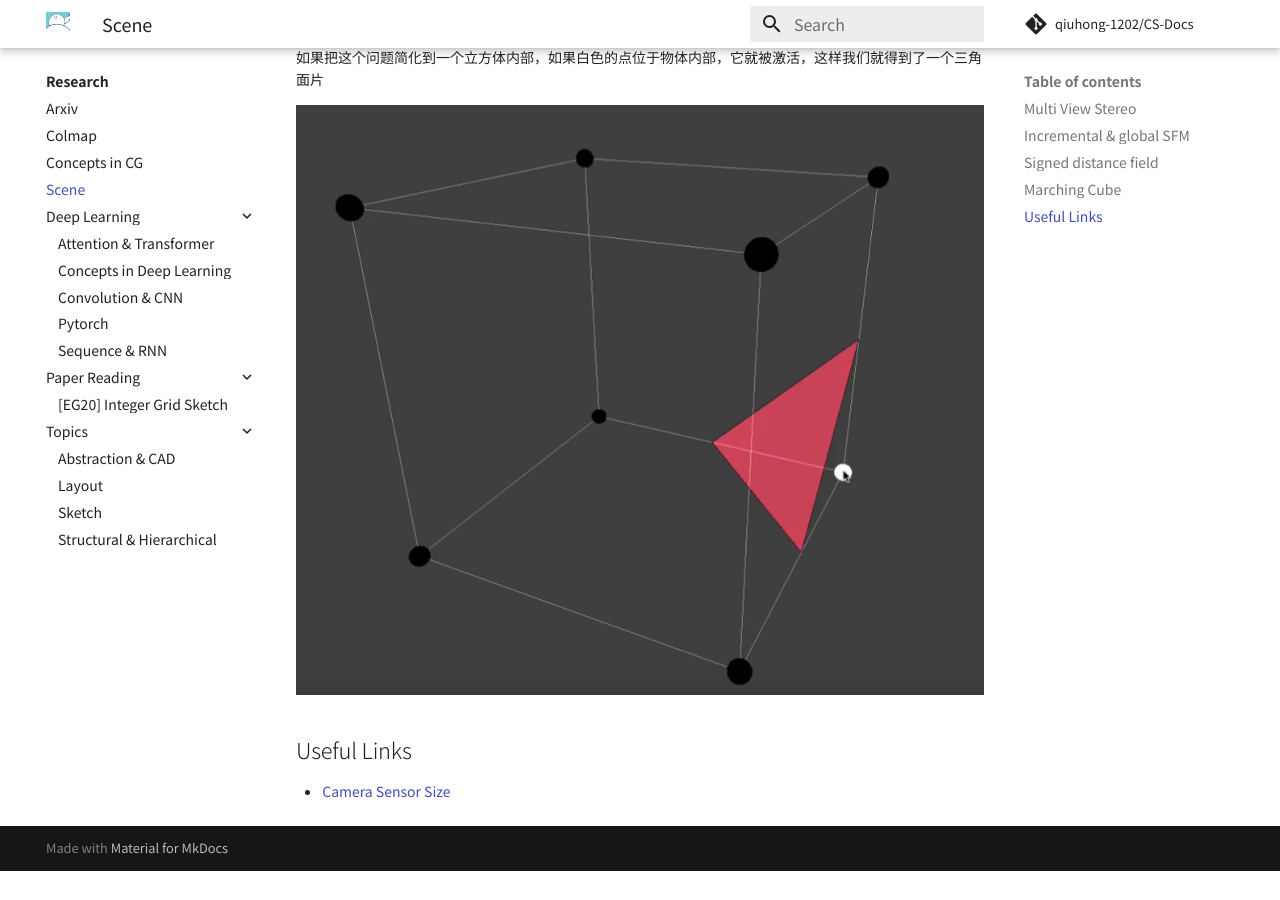
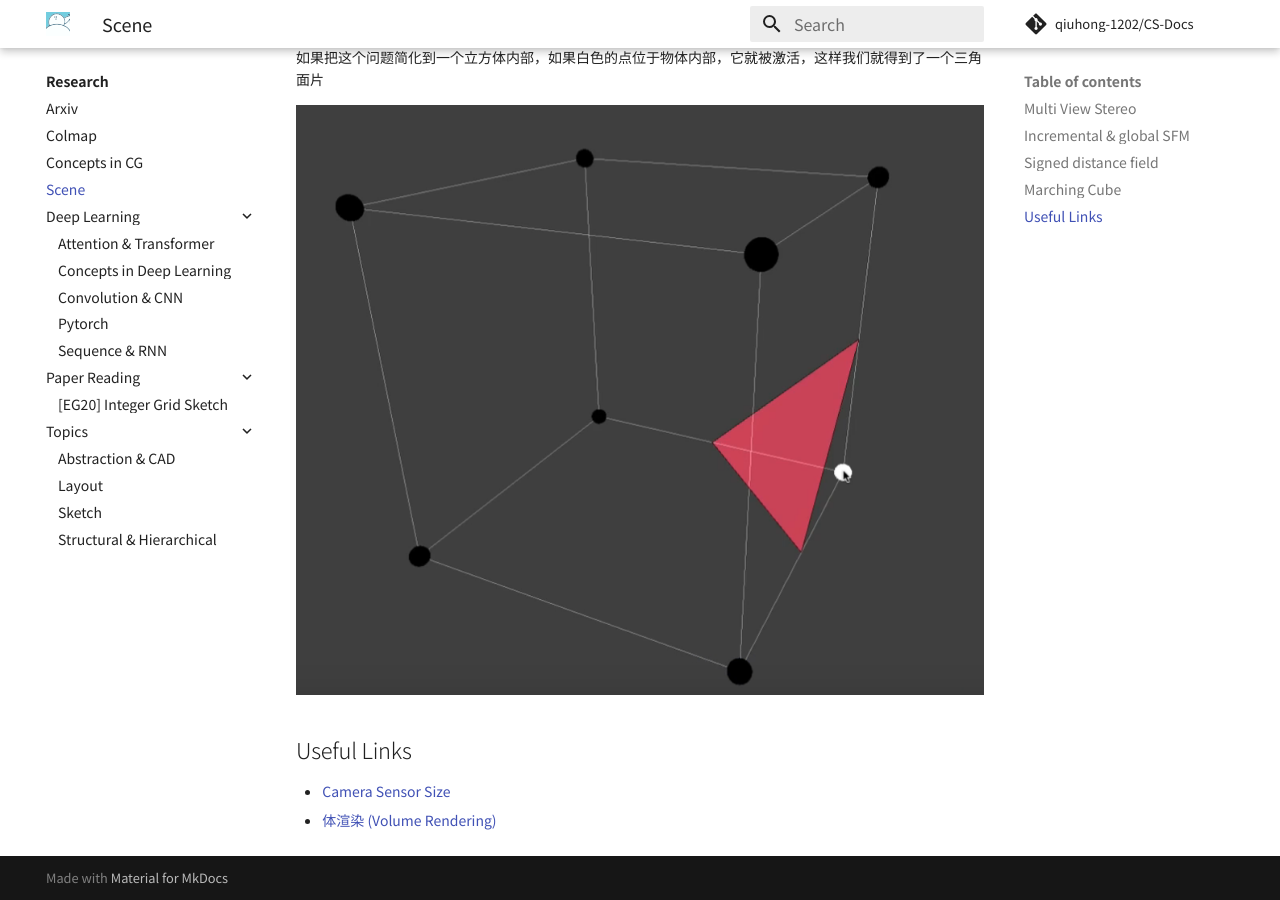
Before and after one commit to QiuHong-1202/CS-Document, an MkDocs documentation site: the page built from docs/Research/Scene.md, in a window 1280 px wide and 900 px high, scrolled down 1944 px. Built offline with MkDocs 1.6.1 and Material for MkDocs 9.7.7, drawn with Linux system fonts in a browser that asks for light colours; nearby versions of some CDN libraries; comment, search, counter and statistics services are not loaded; before the commit the page ends 2815 px from its top, so only the background shows below that.

Commit message:
docs: scene

```diff
--- a/docs/Research/Scene.md
+++ b/docs/Research/Scene.md
@@ -64,3 +64,4 @@ $$
 ## Useful Links
 
 - [Camera Sensor Size](https://designreviews.com/digital-camera-sensor-size-chart/)
+- [体渲染 (Volume Rendering)](https://zhuanlan.zhihu.com/p/595117334)
```
